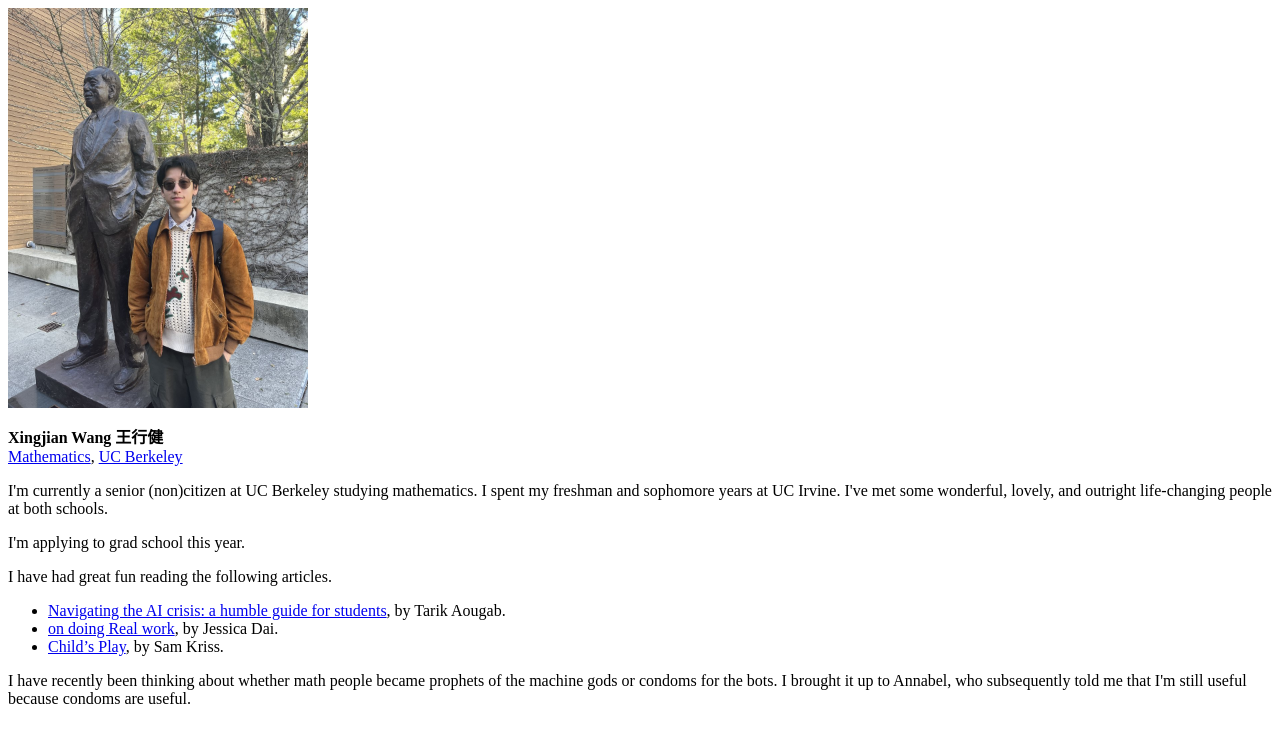
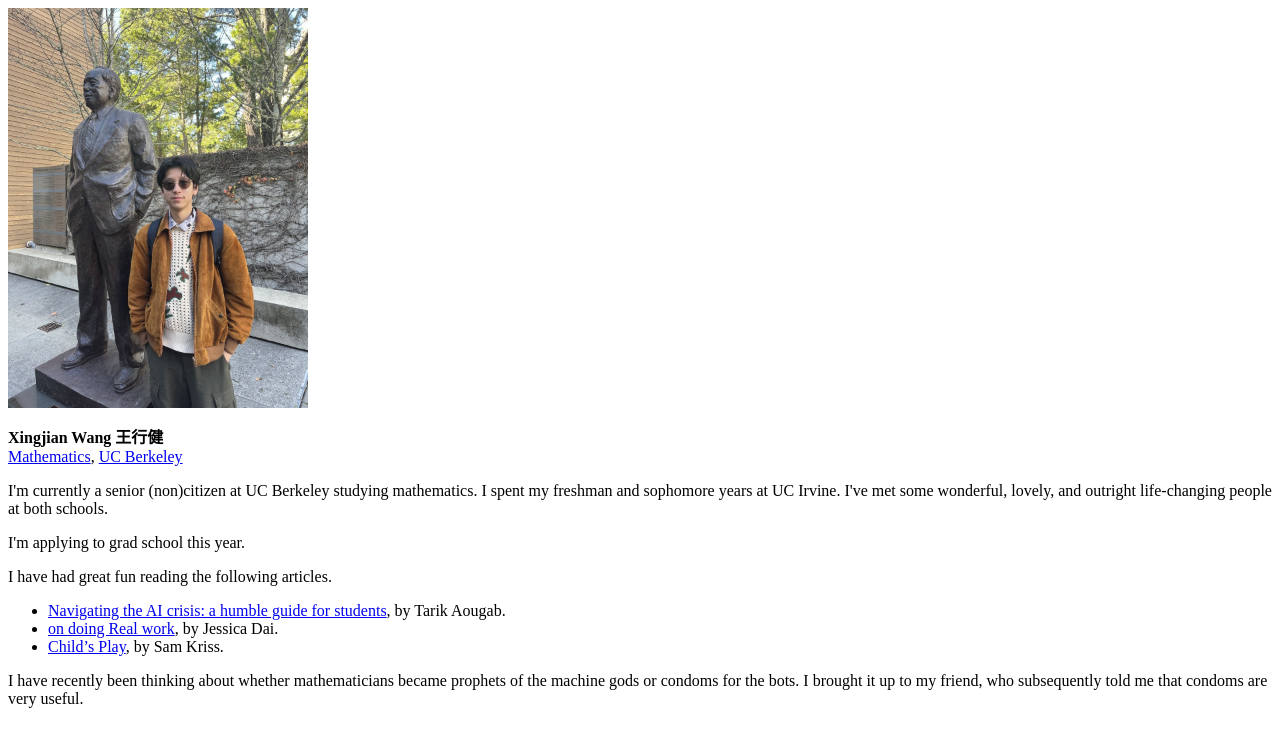
Before and after one commit to Xingjian508/xingjian508.github.io, a plain HTML site: page index.html in a window 1280 px wide. Drawn offline with Linux system fonts and the light colour scheme.

Commit message:
Update index.html

```diff
--- a/index.html
+++ b/index.html
@@ -29,7 +29,7 @@
       <li><a href="https://harpersmagazine.substack.com/cp/189381253">Child’s Play</a>, by Sam Kriss.</li>
     </ul>
 
-    <p>I have recently been thinking about whether math people became prophets of the machine gods or condoms for the bots. I brought it up to Annabel, who subsequently told me that I'm still useful because condoms are useful.</p>
+    <p>I have recently been thinking about whether mathematicians became prophets of the machine gods or condoms for the bots. I brought it up to my friend, who subsequently told me that condoms are very useful.</p>
   </main>
 </body>
 </html>
```
